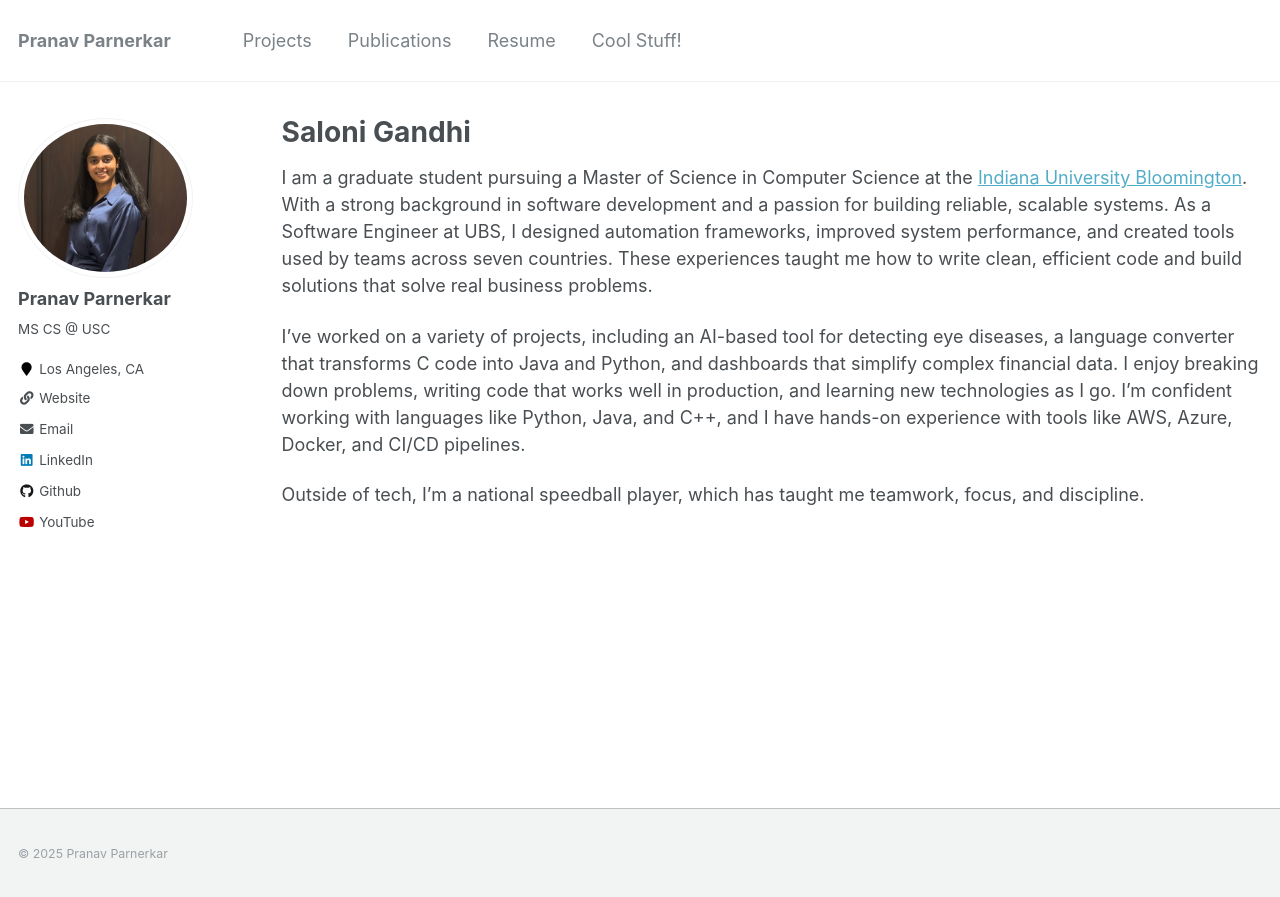
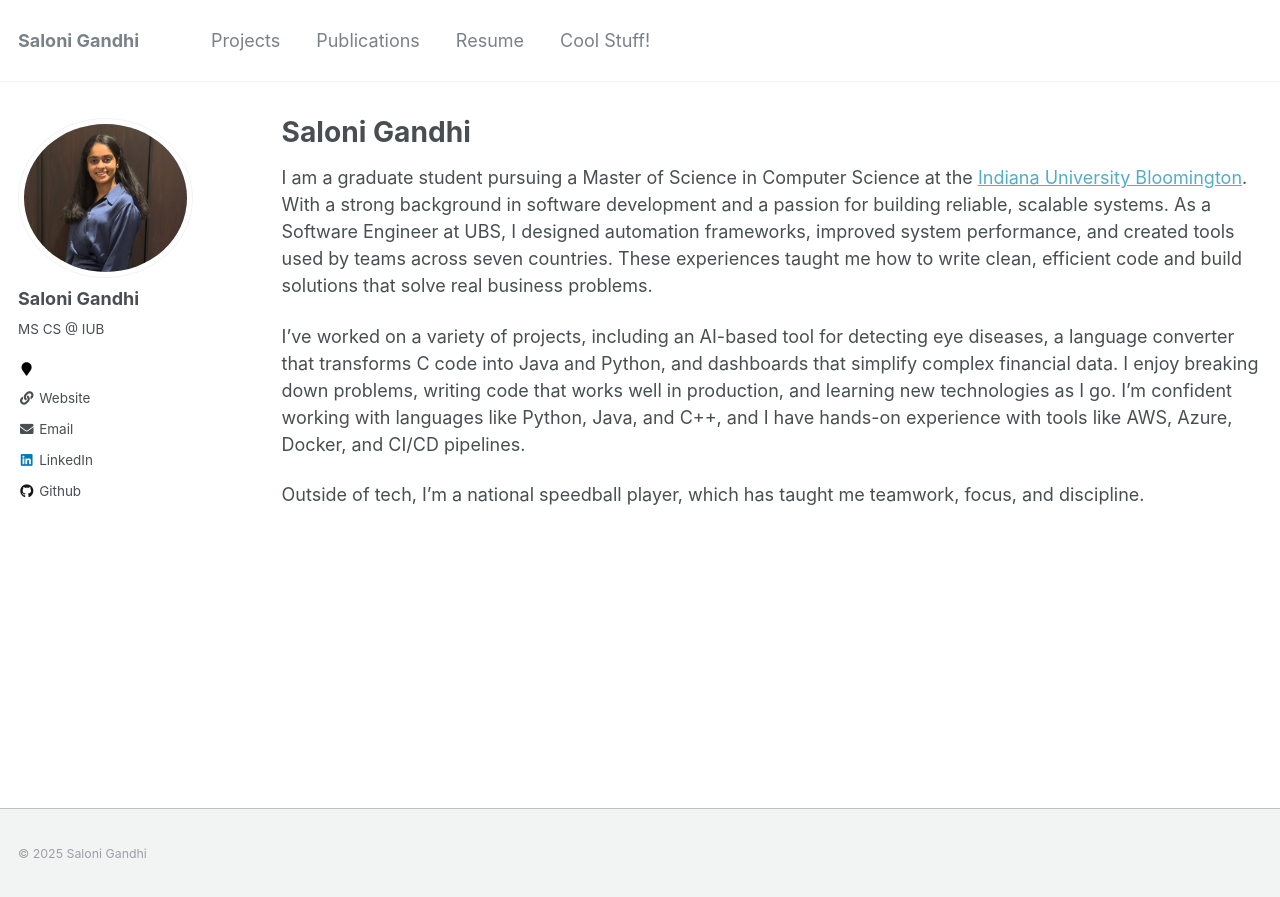
Before and after one commit to saloni111/saloni111.github.io, a Jekyll site: the page built from _pages/about.md, in a window 1280 px wide. Shown: the top 897 px of the page. Built offline with Jekyll 4.4.1, drawn with Linux system fonts in a browser that asks for light colours.

Commit message:
Update _config.yml

```diff
--- a/_config.yml
+++ b/_config.yml
@@ -7,13 +7,13 @@
 
 # Site Settings
 locale                   : "en-US"
-title                    : "Pranav Parnerkar"
+title                    : "Saloni Gandhi"
 title_separator          : "-"
-name                     : &name "Pranav Parnerkar"
-description              : &description "MS CS @ USC"
-url                      : https://parnerka.github.io # the base hostname & protocol for your site e.g. "https://mmistakes.github.io"
+name                     : &name "Saloni Gandhi"
+description              : &description "MS CS @ IUB"
+url                      : https://saloni111.github.io/salonigandhi.github.io/ # the base hostname & protocol for your site e.g. "https://mmistakes.github.io"
 baseurl                  : "" # the subpath of your site, e.g. "/blog"
-repository               : "parnerka/parnerka.github.io"
+repository               : "saloni111.github.io/salonigandhi.github.io"
 teaser                   :  # filename of teaser fallback teaser image placed in /images/, .e.g. "500x300.png"
 breadcrumbs              : false # true, false (default)
 words_per_minute         : 160
@@ -80,29 +80,29 @@ analytics:
 
 # Site Author
 author:
-  name             : "Pranav Parnerkar"
+  name             : "Saloni Gandhi"
   avatar           : "profile.jpeg"
-  bio              : "MS CS @ USC"
-  location         : "Los Angeles, CA"
+  bio              : "MS CS @ IUB"
+  location         : ""
   employer         :
   pubmed           :
   googlescholar    :
-  email            : "parnerka@usc.edu"
+  email            : "smgandhi@iu.edu"
   researchgate     :  # example: "https://www.researchgate.net/profile/yourprofile"
-  uri              : "https://parnerka.github.io"
+  uri              : "https://saloni111.github.io/salonigandhi.github.io/"
   bitbucket        :
   codepen          :
   dribbble         :
   flickr           :
   facebook         :
   foursquare       :
-  github           : "parnerka"
+  github           : "saloni111"
   google_plus      :
   keybase          :
   instagram        :
   impactstory      : #"https://profiles.impactstory.org/u/xxxx-xxxx-xxxx-xxxx"
   lastfm           :
-  linkedin         : "pranav-parnerkar"
+  linkedin         : "saloni-gandhi-8a3b401b2/"
   orcid            :
   pinterest        :
   soundcloud       :
@@ -113,7 +113,7 @@ author:
   vine             :
   weibo            :
   xing             :
-  youtube          : https://www.youtube.com/@varunv5
+  youtube          : #https://www.youtube.com/@varunv5
   wikipedia        :
 
 
@@ -255,7 +255,7 @@ sass:
 permalink: /:categories/:title/
 # paginate: 5 # amount of posts to show
 # paginate_path: /page:num/
-timezone: America/Los_Angeles # http://en.wikipedia.org/wiki/List_of_tz_database_time_zones
+timezone: America/New_York # http://en.wikipedia.org/wiki/List_of_tz_database_time_zones
 
 
 # Plugins
```
